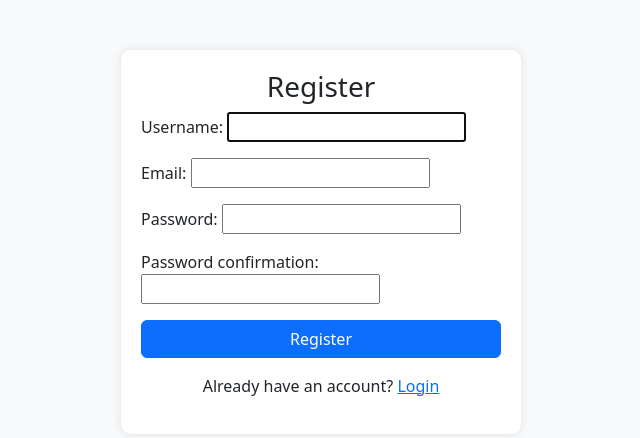
After one commit to sajith3210/samplegit, a Django app: page /register in a window 1280 px wide. The commit adds this page. Shown: the top 438 px of the page, without its empty margins (319-959 px from the left). Run offline with Django 4.2, Linux system fonts and the light colour scheme.

Commit message:
Reg page

```diff
--- /dev/null
+++ b/gitapp/forms.py
@@ -0,0 +1,10 @@
+from django import forms
+from django.contrib.auth.models import User
+from django.contrib.auth.forms import UserCreationForm
+
+class RegisterForm(UserCreationForm):
+    email = forms.EmailField(required=True)
+
+    class Meta:
+        model = User
+        fields = ["username", "email", "password1", "password2"]
--- a/gitapp/templates/index.html
+++ b/gitapp/templates/index.html
@@ -20,6 +20,9 @@
         </li>
         <li class="nav-item">
           <a class="nav-link" href="{% url 'login' %}">Login</a>
+        </li>
+        <li class="nav-item">
+          <a class="nav-link" href="{% url 'register' %}">Register</a>
         </li>
         <li class="nav-item dropdown">
           <a class="nav-link dropdown-toggle" href="#" role="button" data-bs-toggle="dropdown" aria-expanded="false">
--- a/gitapp/templates/login.html
+++ b/gitapp/templates/login.html
@@ -99,7 +99,7 @@
         <label for="password">Password</label>
         <input type="password" id="password" name="password" required>
     </div>
-
+    <p>Don't you have an account <a href="{% url 'register' %}"> Please click here  </a> </p>
     <button type="submit" class="btn">Login</button>
 </form>
 </div>
--- /dev/null
+++ b/gitapp/templates/register.html
@@ -0,0 +1,51 @@
+{% load static %}
+<!DOCTYPE html>
+<html lang="en">
+<head>
+    <meta charset="UTF-8">
+    <meta name="viewport" content="width=device-width, initial-scale=1.0">
+    <title>Register</title>
+    <link rel="stylesheet" href="https://cdn.jsdelivr.net/npm/bootstrap@5.3.0/dist/css/bootstrap.min.css">
+    <style>
+        body {
+            background-color: #f8f9fa;
+        }
+        .register-container {
+            max-width: 400px;
+            margin: 50px auto;
+            padding: 20px;
+            background: white;
+            border-radius: 10px;
+            box-shadow: 0px 0px 10px rgba(0, 0, 0, 0.1);
+        }
+    </style>
+</head>
+<body>
+    <div class="container">
+        <div class="register-container">
+            <h3 class="text-center">Register</h3>
+            <form method="POST">
+                {% csrf_token %}
+                <div class="mb-3">
+                    {{ form.username.label_tag }}
+                    {{ form.username }}
+                </div>
+                <div class="mb-3">
+                    {{ form.email.label_tag }}
+                    {{ form.email }}
+                </div>
+                <div class="mb-3">
+                    {{ form.password1.label_tag }}
+                    {{ form.password1 }}
+                </div>
+                <div class="mb-3">
+                    {{ form.password2.label_tag }}
+                    {{ form.password2 }}
+                </div>
+                <button type="submit" class="btn btn-primary w-100">Register</button>
+            </form>
+            <p class="text-center mt-3">Already have an account? <a href="{% url 'login' %}">Login</a></p>
+        </div>
+    </div>
+</body>
+</html>
--- a/gitapp/urls.py
+++ b/gitapp/urls.py
@@ -6,4 +6,5 @@ from . import views
 urlpatterns = [
     path("", views.index,name=""),
     path("login", views.login,name="login"),
+    path("register", views.register,name="register"),
 ]
--- a/gitapp/views.py
+++ b/gitapp/views.py
@@ -1,5 +1,6 @@
-from django.shortcuts import render
+from django.shortcuts import render,redirect
 from django.http import HttpResponse
+from .forms import RegisterForm
 # Create your views here.
 
 def index(request):
@@ -10,3 +11,15 @@ def index(request):
 def login(request):
     if request.method=="GET":
         return render(request,'login.html')
+
+def register(request):
+    if request.method == "POST":
+        form = RegisterForm(request.POST)
+        if form.is_valid():
+            user = form.save()  # Save user to database
+            login(request, user)  # Log the user in
+            return redirect("home")  # Redirect to home page
+    else:
+        form = RegisterForm()
+
+    return render(request, "register.html", {"form": form})
```
